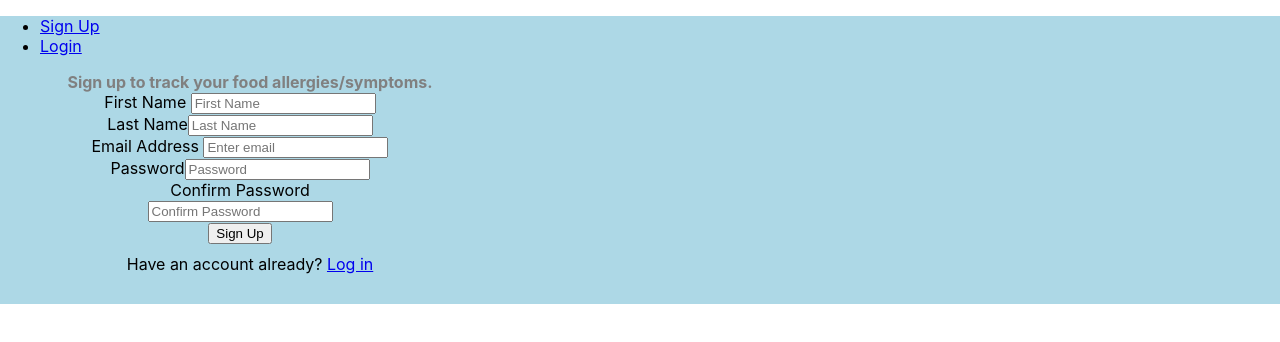
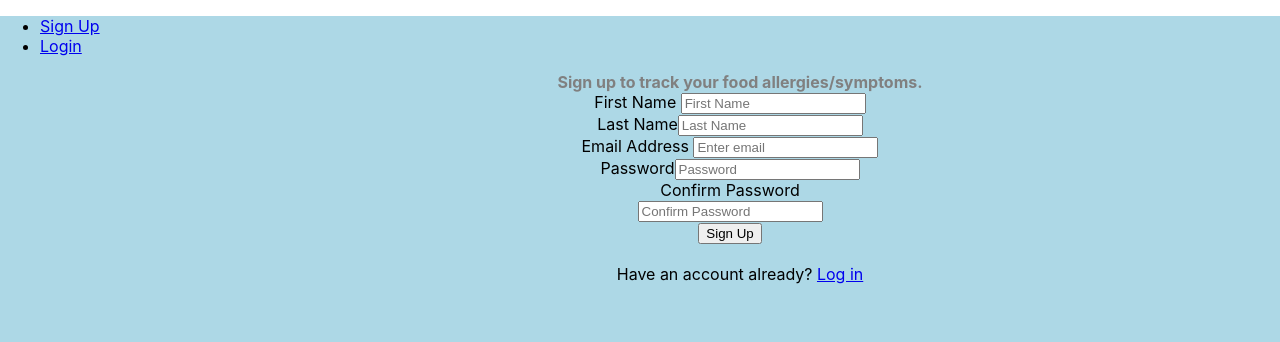
Before and after one commit to gbcoding/react.log, a React (Create React App) app in the folder client/: page /SignUp in a window 1280 px wide. Shown: the top 342 px of the page. Built offline with nearby package versions, Linux system fonts and the light colour scheme.

Commit message:
Full screened

```diff
--- a/client/src/components/sign_up/SignUp.css
+++ b/client/src/components/sign_up/SignUp.css
@@ -1,3 +1,9 @@
 .FormStyle {
-  height: 100%;
+  margin: 0 auto;
+  max-width: 300px;
+  height: 100vh;
 }
+
+.loginCard {
+  margin-top: 20px;
+}
```
